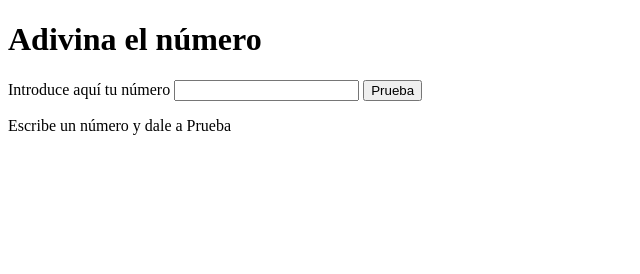
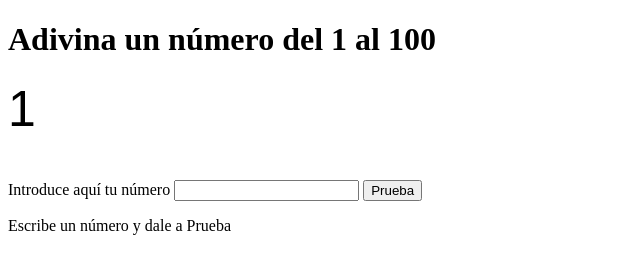
Before and after one commit to Adalab/f-m2-evaluacion-intermedia-carmenpmoreno, a plain HTML site: page index.html in a window 1280 px wide. Both pictures are taken after a click on the button "Prueba". Shown: the whole page, without its empty margins (0-640 px from the left). Drawn offline with Linux system fonts and the light colour scheme.

Commit message:
finish counter logic

```diff
--- a/index.html
+++ b/index.html
@@ -8,7 +8,7 @@
     <link rel="stylesheet" href="styles/main.css">
 </head>
 <body>
-    <h1>Adivina el número</h1>
+    <h1>Adivina un número del 1 al 100</h1>
     <div class="counter"></div>
     <form class="number-form" action="">
         <label for="number">Introduce aquí tu número</label>
--- a/main.js
+++ b/main.js
@@ -7,10 +7,7 @@ console.log('Hola');
 //  - Da un feedback: número introducido es demasiado alto, bajo o es el acertado
 //  - Marca el número de intentos
 
-// Programación del juego:
-
 // CONSTANTES NECESARIAS
-
     // botón
     const button = document.querySelector('.button');
     // input
@@ -18,14 +15,10 @@ console.log('Hola');
     // feedback
     const feedback = document.querySelector('.feedback');
     // contador
-    const counter = document.querySelector('.counter');
-
+    let counter = document.querySelector('.counter');
     console.log(button, input, feedback, counter);
-
-
 // Todo sucede al Al pulsar el botón: Listener sobre el botón
 button.addEventListener('click', getInputandCompare)
-
 // Función handler:
 function getInputandCompare () {
     // se accede al input.value y se muestra en consola
@@ -42,10 +35,6 @@ function getInputandCompare () {
         feedback.innerHTML = '¡LO HAS CONSEGUIDO!';
     }
 }
-    // tras cada intento, se cuenta 1 en el contador
-let counterCurrent = counter.innerHTML;
-counterCurrent = 0;
-
 // Función de apoyo:contador de números aleatorios
 function getRandomNumber(max) {
     return Math.ceil(Math.random() * max);
@@ -53,3 +42,13 @@ function getRandomNumber(max) {
 // se genera un número al azar y se muestra en la consola
 const randomNumber = getRandomNumber(100);
 console.log(randomNumber);
+
+// PARA PONER EN MARCA EL CONTADOR DE INTENTOS
+// dar un valor inicial "0" al contador
+counter.innerHTML = 0;
+// listener para que cada vez que des al botón cuente uno más en el contador
+button.addEventListener('click', counterInputs)
+// función para que cada vez que se de al botón cuente 1
+function counterInputs() {
+    counter.innerHTML = parseInt(counter.innerHTML) + parseInt(1);
+}
--- a/styles/main.css
+++ b/styles/main.css
@@ -1,4 +1,5 @@
 .counter {
+    height: 100px;
     font-family: Arial, Helvetica, sans-serif;
     font-size: 50px;
 }
```
